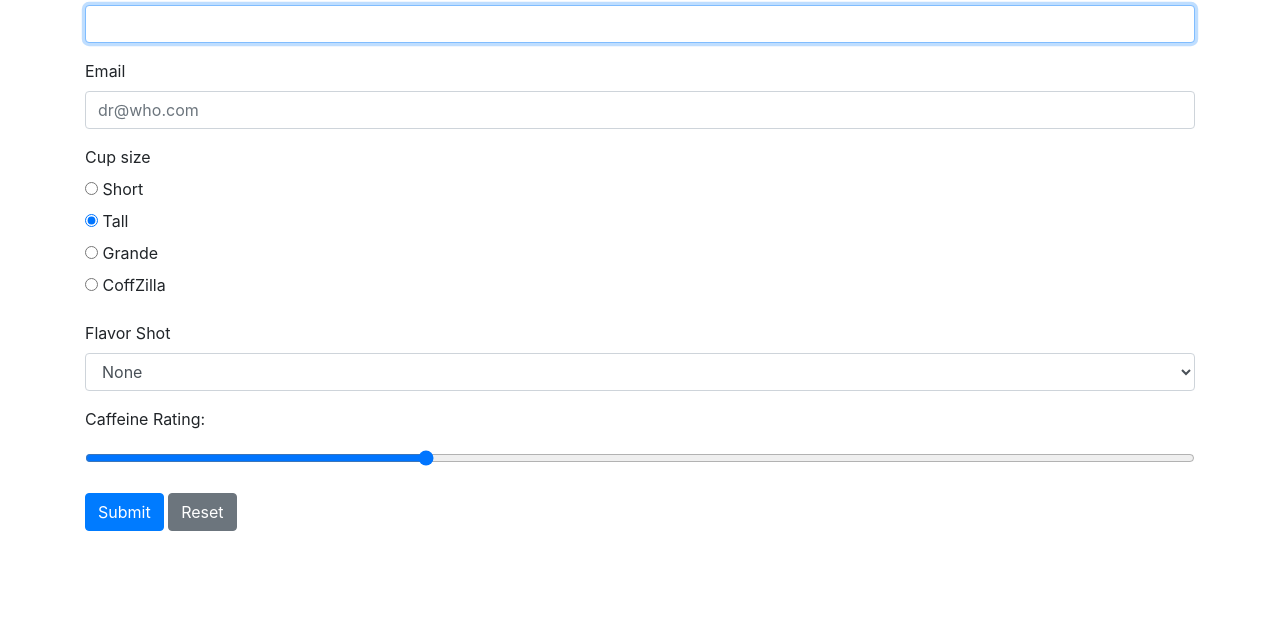
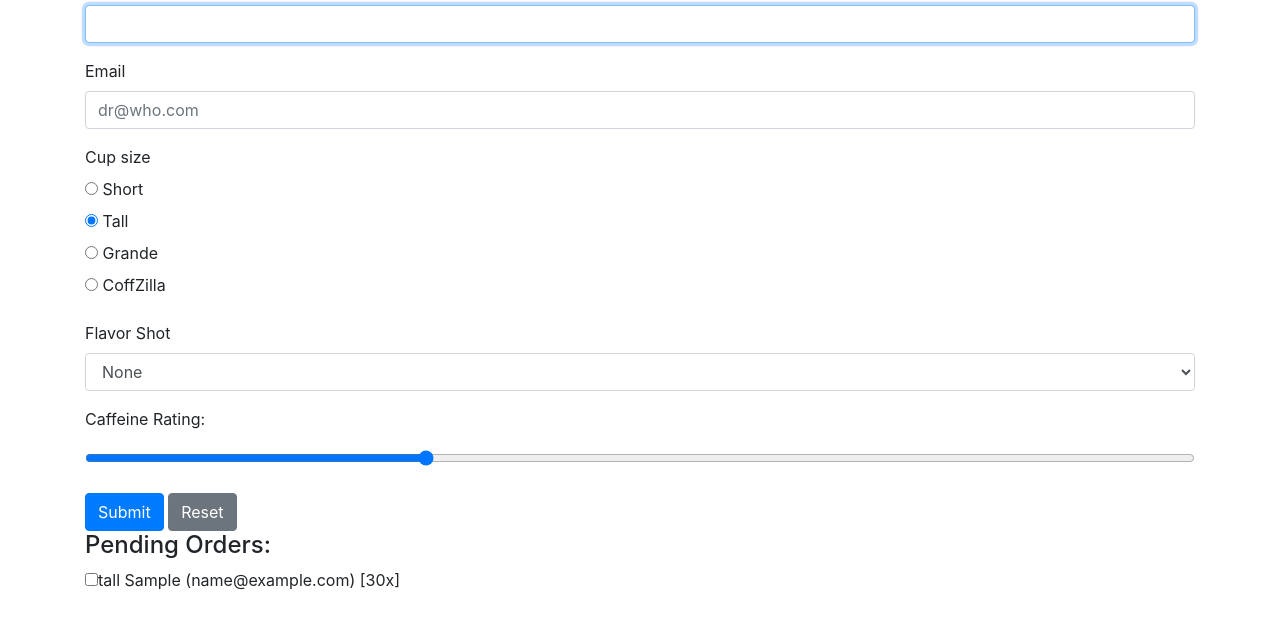
Before and after one commit to D3sti/coffeebox, a website: page coffeebox/index.html in a window 1280 px wide. Both pictures are taken after typing "Sample", "name@example.com" into the empty fields and a click on the button "Submit". Shown: the part 83-712 px from the top of the page. Drawn offline with nearby package versions, Linux system fonts and the light colour scheme.

Commit message:
Add a pending order list, onClickHandler to remove orderlist items

```diff
--- a/coffeebox/index.html
+++ b/coffeebox/index.html
@@ -88,11 +88,20 @@
                 </form>
             </div>
         </div>
+
+        <div class="panel panel-default">
+            <div class="panel-body">
+                <h4>Pending Orders:</h4>
+                <div data-coffee-order="checklist"></div>
+            </div>
+        </div>
+
     </section>
 
 
     <!-- Business-logic modules-->
     <script src="scripts/formhandler.js" charset="utf-8"></script>
+    <script src="scripts/orderlist.js" charset="utf-8"></script>
     <script src="scripts/datastore.js" charset="utf-8"></script>
     <script src="scripts/truck.js" charset="utf-8"></script>
     <script src="scripts/main.js" charset="utf-8"></script>
--- a/coffeebox/scripts/main.js
+++ b/coffeebox/scripts/main.js
@@ -5,6 +5,7 @@
     console.log(">> main.js fired << ");
 
     var FORM_SELECTOR='[data-coffee-order="form"]';
+    var ORDERLIST_SELECTOR='[data-coffee-order="checklist"]';
     var FORM_SELECTOR_SLIDER='#strenghtLevel';
 
     //Get the current App-instance of the global variable stack
@@ -13,6 +14,7 @@
     var Truck = App.Truck; // kickon Truck constructor
     var DataStore = App.DataStore; // kickon DataStore constructor
     var FormHandler = App.FormHandler; // kickon FormHandler constructor
+    var OrderList = App.OrderList; // kickon Orderlist constructor
 
     var truckId = "Superfood-402"
 
@@ -20,6 +22,9 @@
     //Export truck object to global namespace ('window') as property
     var foodTruck = new Truck(truckId, new DataStore());
     window.foodTruck = foodTruck;
+
+    //Create new Orderlist
+    var orderList = new OrderList(ORDERLIST_SELECTOR);
 
     //Create new formhandler
     var formHandler = new FormHandler(FORM_SELECTOR);
@@ -31,12 +36,19 @@
     //  CodeSnippet of truck.js:
     //  this.datastore.add(order.emailAddress, order);
     //
-    var ftCreateOrderFnc = foodTruck.createOrder.bind(foodTruck);
+    //var ftCreateOrderFnc = foodTruck.createOrder.bind(foodTruck);
 
     formHandlerSlider.updateCurrentSliderValue();
 
-    //Add the ftCreateOrderFnc-function to the addSubmitHandler
-    formHandler.addSubmitHandler(ftCreateOrderFnc);
+
+    //Execute onClickHandler for the orderlist to remove a pending order item
+    orderList.addClickHandler(foodTruck.deliverOrder.bind(foodTruck));// --> deliverOrder(customerID)
+
+    //Execute functions on the addSubmitHandler
+    formHandler.addSubmitHandler(function(data){
+        foodTruck.createOrder(data);
+        orderList.addOrderItem(data);
+    });
 
     //listen to the slider events "change" and "input"
     //NOTE: Could be refactored >> pass a control-ID and event-type as parameter arguments for multiple usage (like an utility-modul ?!)
--- /dev/null
+++ b/coffeebox/scripts/orderlist.js
@@ -0,0 +1,134 @@
+
+(function(window){
+    'use strict'
+
+
+    console.log(">> orderlist.js fired << ");
+
+    /*IIFE Code goes here (IIFE -- Immediately-invoked Function Expression)
+
+        A IIFE always creates a "Scope" and variables and functions are not visible from outside the scope
+        Outcome --> like a private scope / encapsulation !! Best Practice !!
+
+        // >> IMPORTANT >>
+        // an outside defined variable with the same name definition will be "overruled" by the IIFE internal variable, which has the same name !!
+
+        (function () {
+            //...
+        })();
+
+    */
+
+    var ORDERITEM_SELECTOR='[data-coffee-order="checkbox"]';
+
+
+    //window will be injected as parameter
+    var App = window.App || {}; // {} == new object
+
+    // >> BestPractice: Explicit declare variable for using external code libaries like jQuery
+    var $ = window.jQuery;
+
+
+    //Constructor
+    function OrderList(cssSelector){
+       if (!cssSelector) {
+           throw new Error("No css selector provided - Expect a css-selector as ctor-parameter!");
+       }
+
+        // >> BestPractice: The $ sign of $formElement indicates, that refers to elements selected using jQuery
+        this.$formElement = $(cssSelector); //returns a single JQuery-wrapped-collection object with all references of the selected DOM-elements.
+
+        //Validate selector search
+        if (this.$formElement.length === 0) {
+            throw new Error("Could not find DOM-element with selector: " + cssSelector);
+        }
+    }
+
+
+    OrderList.prototype.addOrderItem = function (coffeeOrder){
+
+        //Remove existing order item
+        this.removeOrderItem(coffeeOrder.email)
+
+        //Create new instance of a order item
+        var orderItem = new OrderItem(coffeeOrder);
+
+        // Add the new item instance $element property to the checklist.
+        this.$formElement.append(orderItem.$element);
+    };
+
+
+
+    OrderList.prototype.removeOrderItem = function (email){
+
+
+        var result = this.$formElement
+        .find('[value="' + email + '"]')
+        .closest(ORDERITEM_SELECTOR)
+        .remove();
+
+        if (result) {
+            console.log(">> OrderList.removeOrderItem(" + email + ") | Orderlist item removed.");
+        }else{
+            console.log(">> OrderList.removeOrderItem(" + email + ") | Orderlist item does not exist!");
+        }
+    };
+
+
+    OrderList.prototype.addClickHandler = function(extFunc){
+
+        //extFunc <== deliverOrder(customerID) from main.js
+
+        //"input" is a secondary parameter to set a 'filtering selector'
+        //jQuery ONLY runs the callback, if the click was on an <input> element
+        // --> Called "event delegation" pattern
+        this.$formElement.on("click","input", function (event){
+
+            var email = event.target.value;
+            this.removeOrderItem(email);
+
+            if (extFunc) {
+                console.log(">> OrderList.addClickHandler: extFunc is provided and will be executed (Data: " + email + ")" );
+                extFunc(email);
+            }else{
+                console.log(">> OrderList.addClickHandler: extFunc is not provided - Submit callback is not available!");
+            }
+
+        }.bind(this)); //bind(this) --> refers to the instance of the OrderList!
+    };
+
+    function OrderItem(coffeeOrder){
+
+        var $div = $('<div></div>', {
+            'data-coffee-order': 'checkbox',
+            'class': 'checkbox'
+        });
+
+        var $label = $('<label></label>');
+
+        var $checkbox = $('<input></input>', {
+            type: 'checkbox',
+            value: coffeeOrder.email
+        })
+
+        var description = coffeeOrder.size + ' ';
+        if (coffeeOrder.flavor) {
+            description += coffeeOrder.flavor + ' ';
+        }
+
+        description += coffeeOrder.coffee + ' ';
+        description += ' (' + coffeeOrder.email + ')';
+        description += ' [' + coffeeOrder.strenght + 'x]';
+
+        //Append all variable fields together (inner - out)
+        $label.append($checkbox);
+        $label.append(description);
+        $div.append($label);
+
+        this.$element = $div;
+    }
+
+    App.OrderList = OrderList;
+    window.App = App;
+
+})(window)
```
Also changed, not shown: 1 other file.
